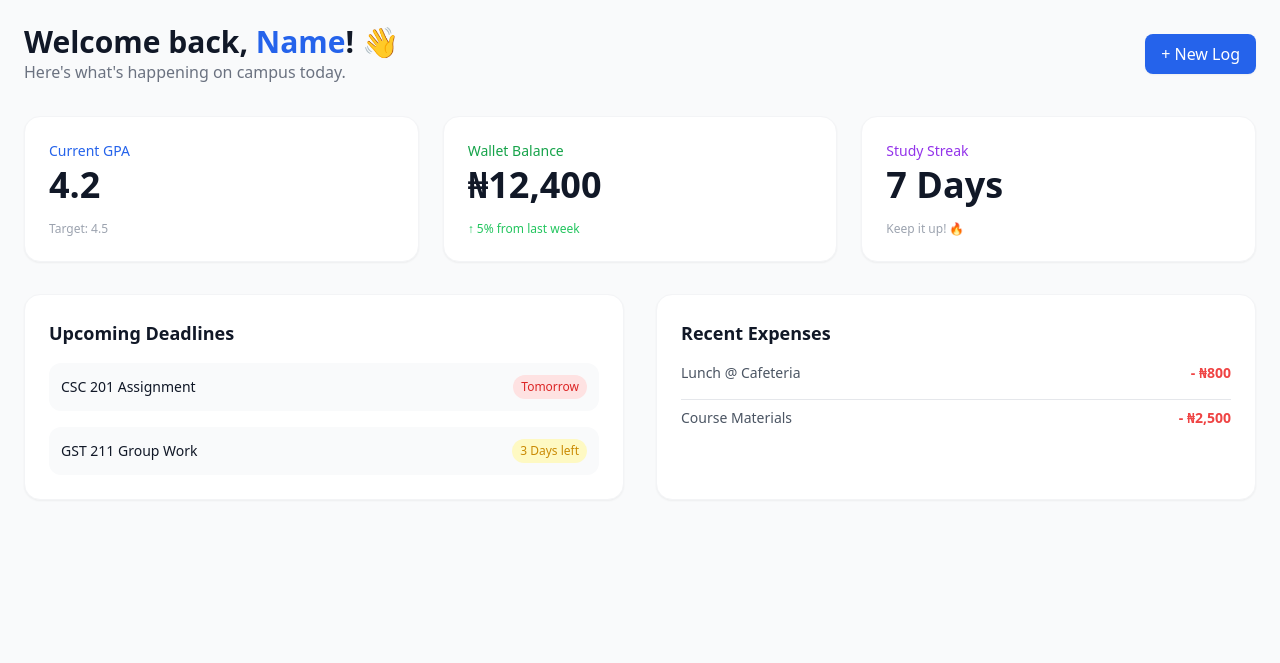
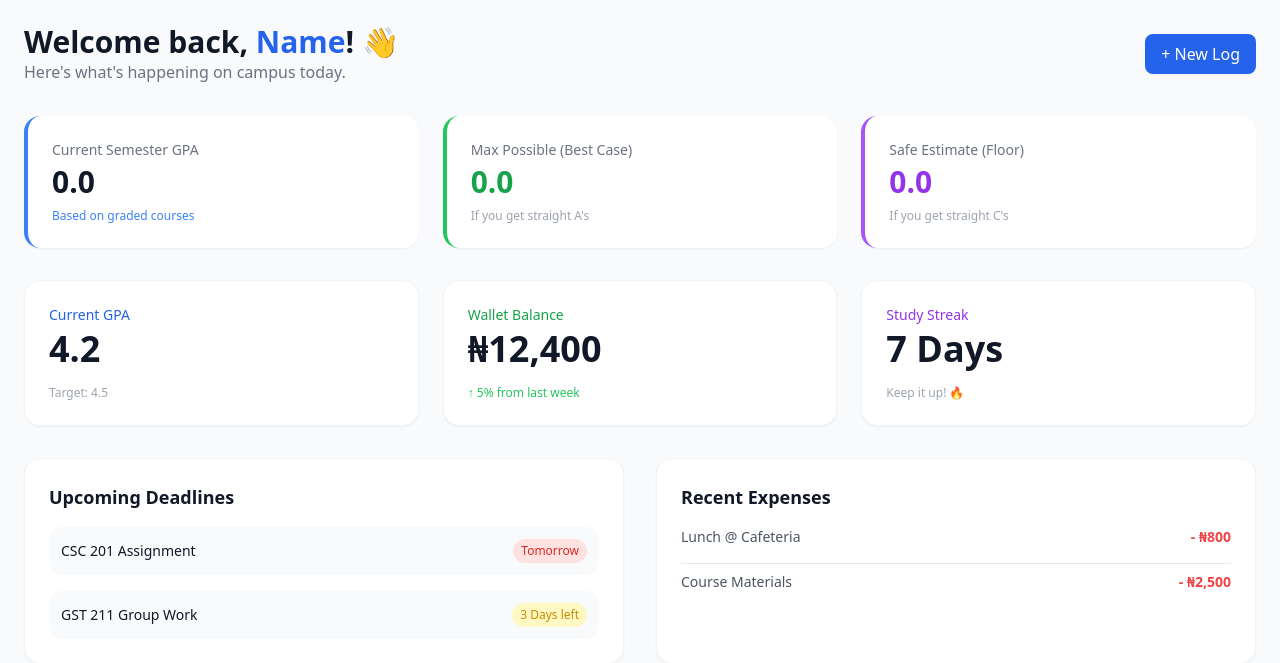
Before and after one commit to auwalcodes2007/campus_app, a Flask app: page /dashboard in a window 1280 px wide. Shown: the part 65-728 px from the top of the page. Run offline with Flask 3, Linux system fonts and the light colour scheme; the visitor is signed in with stand-in values (Sample User, id 1); data that the repository does not hold is empty; some libraries are stand-ins or nearby versions.

Commit message:
first working version of the dashboard with dynamic gpa calculations

```diff
--- a/app/main/templates/main/dashboard.html
+++ b/app/main/templates/main/dashboard.html
@@ -1,6 +1,7 @@
 {% extends "base.html" %}
 
 {% block content %}
+{% set gpa_stats = current_user.get_gpa_stats() %}
 <div class="space-y-8">
     <div class="flex flex-col md:flex-row md:items-center justify-between gap-4">
         <div>
@@ -13,6 +14,26 @@
             </button>
         </div>
     </div>
+
+    <div class="grid grid-cols-1 md:grid-cols-3 gap-6 mb-10">
+    <div class="bg-white p-6 rounded-2xl shadow-sm border-l-4 border-blue-500">
+        <p class="text-gray-500 text-sm font-medium">Current Semester GPA</p>
+        <h3 class="text-3xl font-black text-gray-900 mt-1">{{ gpa_stats.current }}</h3>
+        <p class="text-xs text-blue-500 mt-2">Based on graded courses</p>
+    </div>
+
+    <div class="bg-white p-6 rounded-2xl shadow-sm border-l-4 border-green-500">
+        <p class="text-gray-500 text-sm font-medium">Max Possible (Best Case)</p>
+        <h3 class="text-3xl font-black text-gray-900 mt-1 text-green-600">{{ gpa_stats.best }}</h3>
+        <p class="text-xs text-gray-400 mt-2">If you get straight A's</p>
+    </div>
+
+    <div class="bg-white p-6 rounded-2xl shadow-sm border-l-4 border-purple-500">
+        <p class="text-gray-500 text-sm font-medium">Safe Estimate (Floor)</p>
+        <h3 class="text-3xl font-black text-gray-900 mt-1 text-purple-600">{{ gpa_stats.safe }}</h3>
+        <p class="text-xs text-gray-400 mt-2">If you get straight C's</p>
+    </div>
+</div>
 
     <div class="grid grid-cols-1 md:grid-cols-3 gap-6">
         <div class="bg-white p-6 rounded-2xl shadow-sm border border-gray-100">
```
